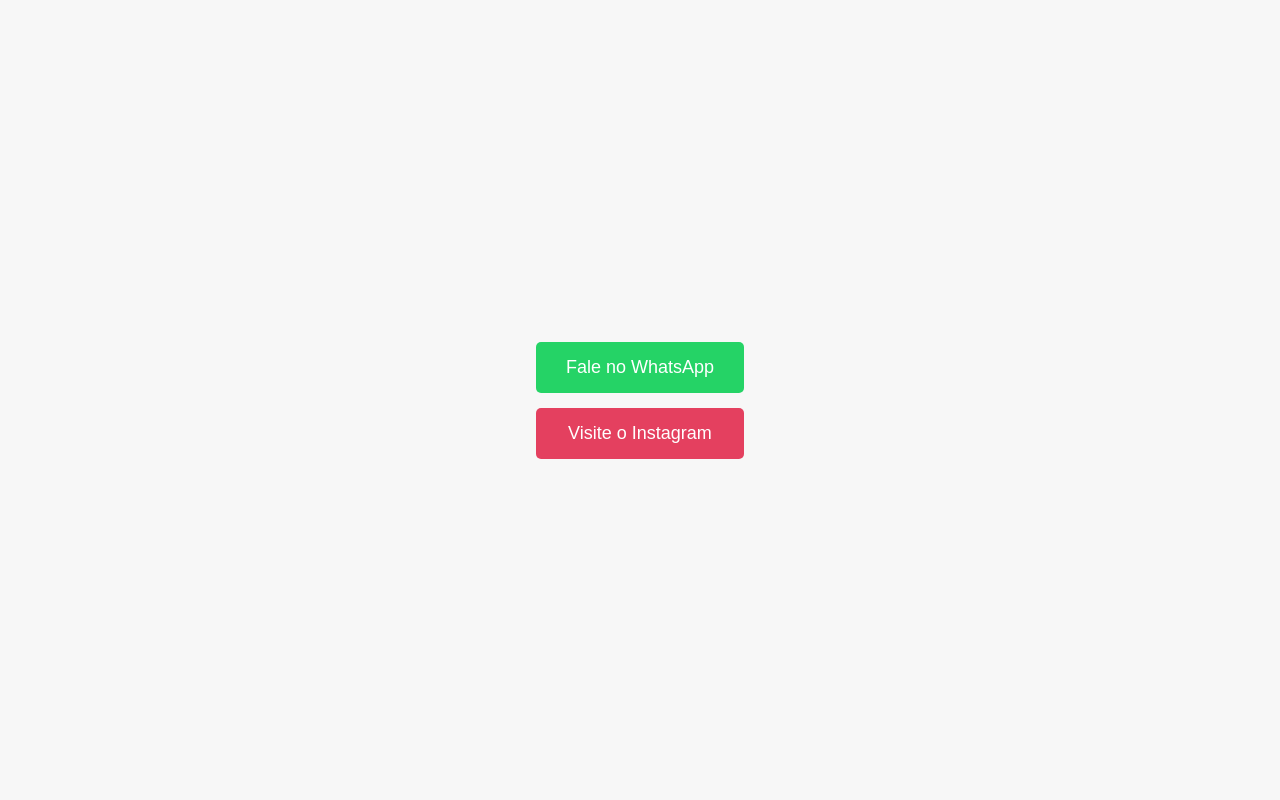
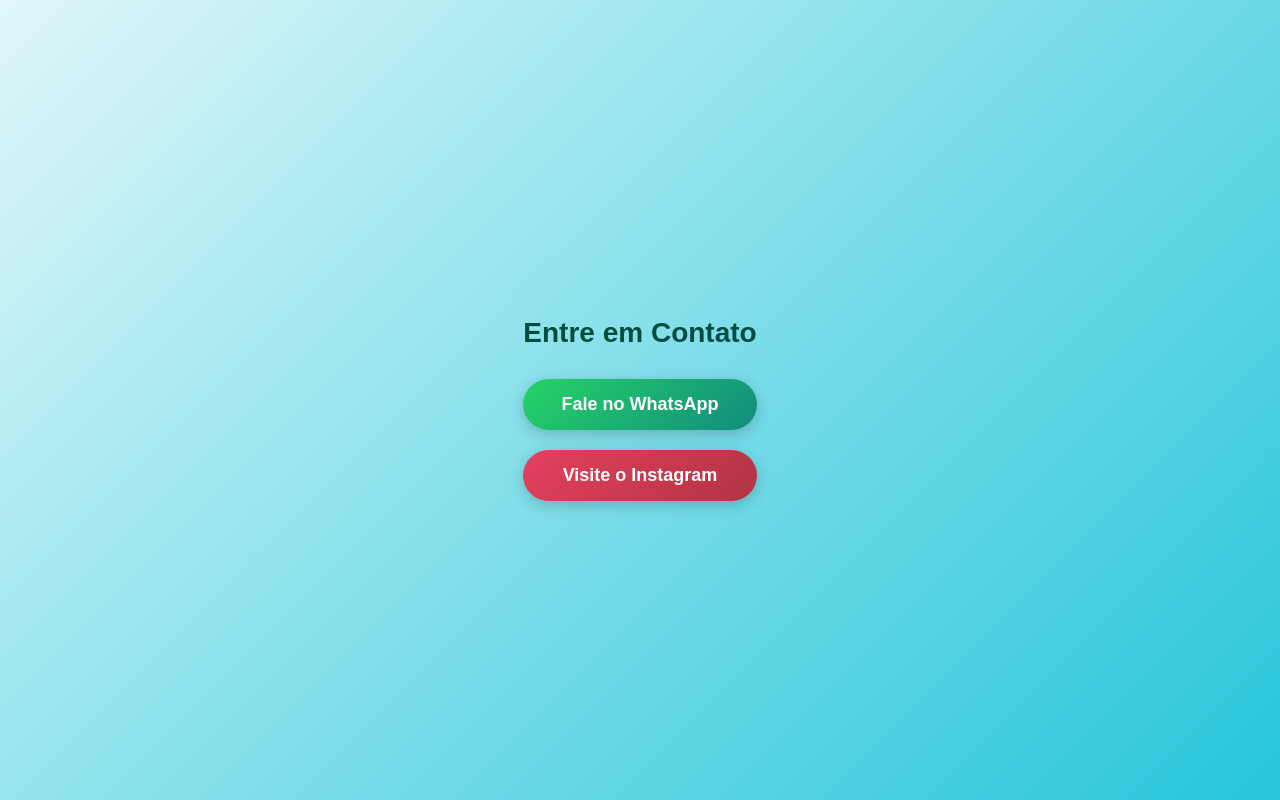
Before and after one commit to murilofuzzo/murilofuzzo.github.io, a plain HTML site: page index.html in a window 1280 px wide. Drawn offline with Linux system fonts and the light colour scheme.

Commit message:
Add files via upload

```diff
--- a/index.html
+++ b/index.html
@@ -5,43 +5,93 @@
     <meta name="viewport" content="width=device-width, initial-scale=1.0">
     <title>Contato</title>
     <style>
+        /* Fundo da página com gradiente suave */
         body {
             display: flex;
             justify-content: center;
             align-items: center;
             height: 100vh;
             margin: 0;
-            background-color: #f7f7f7;
+            background: linear-gradient(135deg, #e0f7fa, #80deea, #26c6da);
             font-family: Arial, sans-serif;
+            color: #333;
         }
+
+        .container {
+            text-align: center;
+        }
+
+        /* Estilo do título */
+        h1 {
+            font-size: 28px;
+            margin-bottom: 30px;
+            color: #004d40;
+        }
+
+        /* Container dos botões */
         .button-container {
             display: flex;
             flex-direction: column;
-            gap: 15px;
+            gap: 20px;
         }
+
+        /* Estilo dos botões */
         .button {
             padding: 15px 30px;
             font-size: 18px;
+            font-weight: bold;
             color: white;
-            background-color: #25d366;
+            background: linear-gradient(135deg, #25d366, #128c7e);
             border: none;
-            border-radius: 5px;
+            border-radius: 50px;
             cursor: pointer;
             text-decoration: none;
             text-align: center;
+            box-shadow: 0px 4px 15px rgba(0, 0, 0, 0.2);
+            transition: all 0.3s ease;
+            position: relative;
+            overflow: hidden;
         }
+
+        /* Estilo específico para o botão do Instagram */
         .button.instagram {
-            background-color: #E4405F;
+            background: linear-gradient(135deg, #e4405f, #b23442);
         }
+
+        /* Efeito de brilho no hover dos botões */
+        .button::before {
+            content: '';
+            position: absolute;
+            top: 50%;
+            left: 50%;
+            width: 300%;
+            height: 300%;
+            background: rgba(255, 255, 255, 0.3);
+            border-radius: 50%;
+            transition: opacity 0.6s ease, transform 0.6s ease;
+            opacity: 0;
+            transform: translate(-50%, -50%) scale(0.1);
+        }
+
+        .button:hover::before {
+            opacity: 1;
+            transform: translate(-50%, -50%) scale(1);
+        }
+
+        /* Animação no hover dos botões */
         .button:hover {
-            opacity: 0.9;
+            transform: scale(1.05);
+            box-shadow: 0px 6px 20px rgba(0, 0, 0, 0.3);
         }
     </style>
 </head>
 <body>
-    <div class="button-container">
-        <a href="https://wa.me/5544999960567" class="button">Fale no WhatsApp</a>
-        <a href="https://instagram.com/omurilofuzzo" class="button instagram">Visite o Instagram</a>
+    <div class="container">
+        <h1>Entre em Contato</h1>
+        <div class="button-container">
+            <a href="https://wa.me/5544999960567" class="button">Fale no WhatsApp</a>
+            <a href="https://instagram.com/omurilofuzzo" class="button instagram">Visite o Instagram</a>
+        </div>
     </div>
 </body>
 </html>
```
